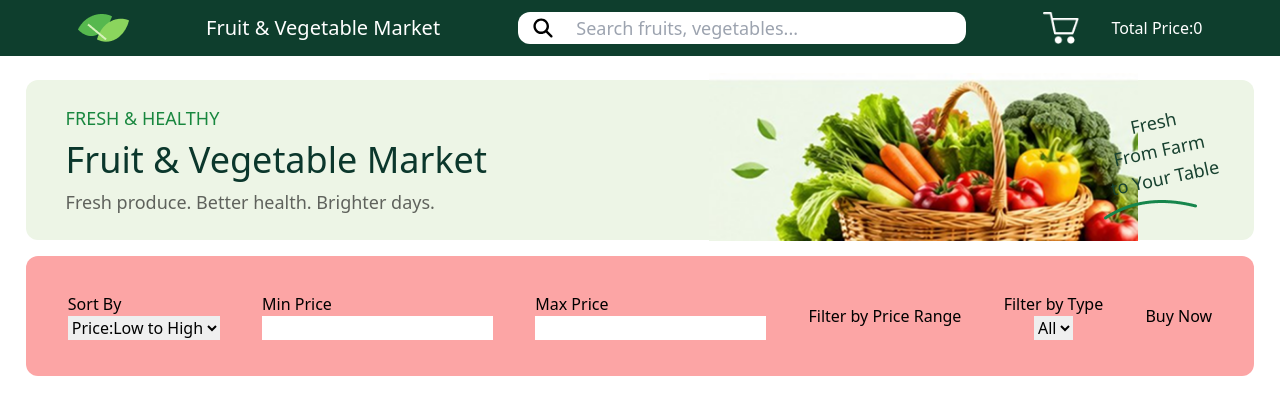
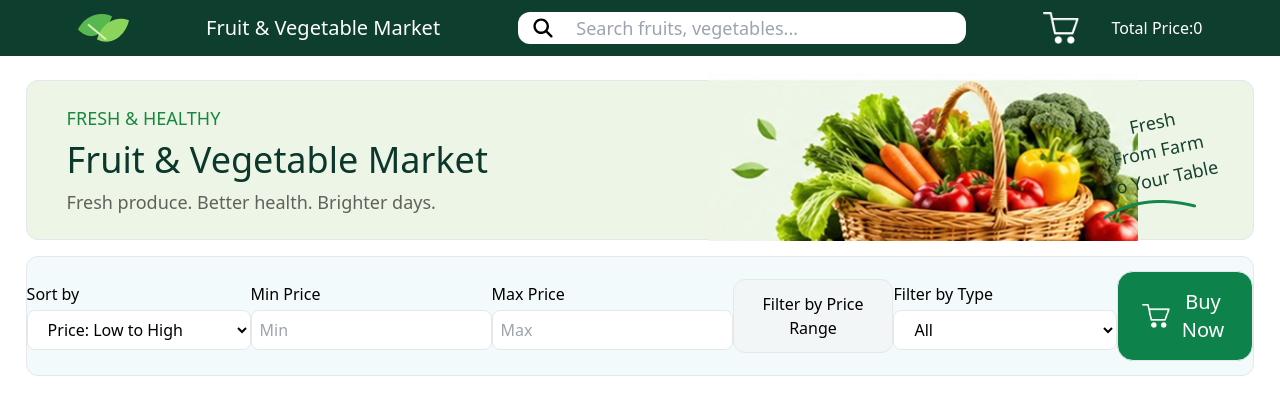
Before and after one commit to VaibhavSain/Fruit-And-Vegetable-Shop-Using-Mern, a React (Create React App) app in the folder frontend/: page / in a window 1280 px wide. Shown: the top 414 px of the page. Built offline with nearby package versions, Linux system fonts and the light colour scheme.

Commit message:
completed filter component

```diff
--- a/frontend/src/components/Filter.jsx
+++ b/frontend/src/components/Filter.jsx
@@ -1,31 +1,45 @@
 import React from "react";
+import cartIcon from "../images/cart-icon.png";
 
 function Filter() {
   return (
-    <div className="bg-red-300 flex flex-row items-center justify-evenly rounded-xl mt-[1rem] h-[10rem] w-[96%]">
+    <div className="bg-[#f3fafb] border flex flex-row items-center justify-evenly rounded-xl mt-[1rem] h-[10rem] w-[96%]">
       <label>
-        <p className="text-left">Sort By</p>
-        <select>
-          <option>Price:Low to High</option>
+        <p className="text-left">Sort by</p>
+        <select className="h-[2.50rem] bg-[#ffffff] border mt-1 rounded-lg pl-4 pr-4 w-[14rem]">
+          <option>Price: Low to High</option>
           <option>india</option>
         </select>
       </label>
       <label>
         <p className="text-left">Min Price</p>
-        <input name="min" />
+        <input
+          name="min"
+          placeholder="Min"
+          className="h-[2.50rem] border mt-1 pl-2 rounded-lg"
+        />
       </label>
       <label>
         <p className="text-left">Max Price</p>
-        <input name="max" />
+        <input
+          name="max"
+          placeholder="Max"
+          className="h-[2.50rem] border mt-1 pl-2 rounded-lg"
+        />
       </label>
-      <button>Filter by Price Range</button>
+      <button className="pl-6 border rounded-xl pr-6 pt-3 pb-3 bg-[#f3f6f7]">
+        Filter by Price Range
+      </button>
       <label>
-        <p>Filter by Type</p>
-        <select>
+        <p className="text-left">Filter by Type</p>
+        <select className="h-[2.50rem] bg-[#ffffff] border mt-1 rounded-lg pl-4 w-[14rem]">
           <option>All</option>
         </select>
       </label>
-      <button>Buy Now</button>
+      <button className="bg-[#0d824b] border rounded-2xl pl-6 gap-2 pr-6 pt-4 pb-4 items-center justify-center flex flex-row text-white">
+        <img src={cartIcon} className="h-[1.50rem]" alt="cart" />
+        <p className="font-medium text-xl">Buy Now</p>
+      </button>
     </div>
   );
 }
--- a/frontend/src/components/Hero.jsx
+++ b/frontend/src/components/Hero.jsx
@@ -3,7 +3,7 @@ import fruitImage from "../images/hero-produce-image.png";
 import vectorImage from "../images/Vector.png";
 function Hero() {
   return (
-    <div className="bg-[#edf5e6] relative pl-10 pr-10 flex flex-row items-center rounded-xl justify-between mt-[1.50rem] h-[10rem] w-[96%]">
+    <div className="bg-[#edf5e6] border relative pl-10 pr-10 flex flex-row items-center rounded-xl justify-between mt-[1.50rem] h-[10rem] w-[96%]">
       <div className="flex flex-col gap-2 text-left">
         <p className="text-lg text-[#19873f] font-medium">FRESH & HEALTHY</p>
         <h2 className="text-4xl font-medium text-[#0b372c]">
```
